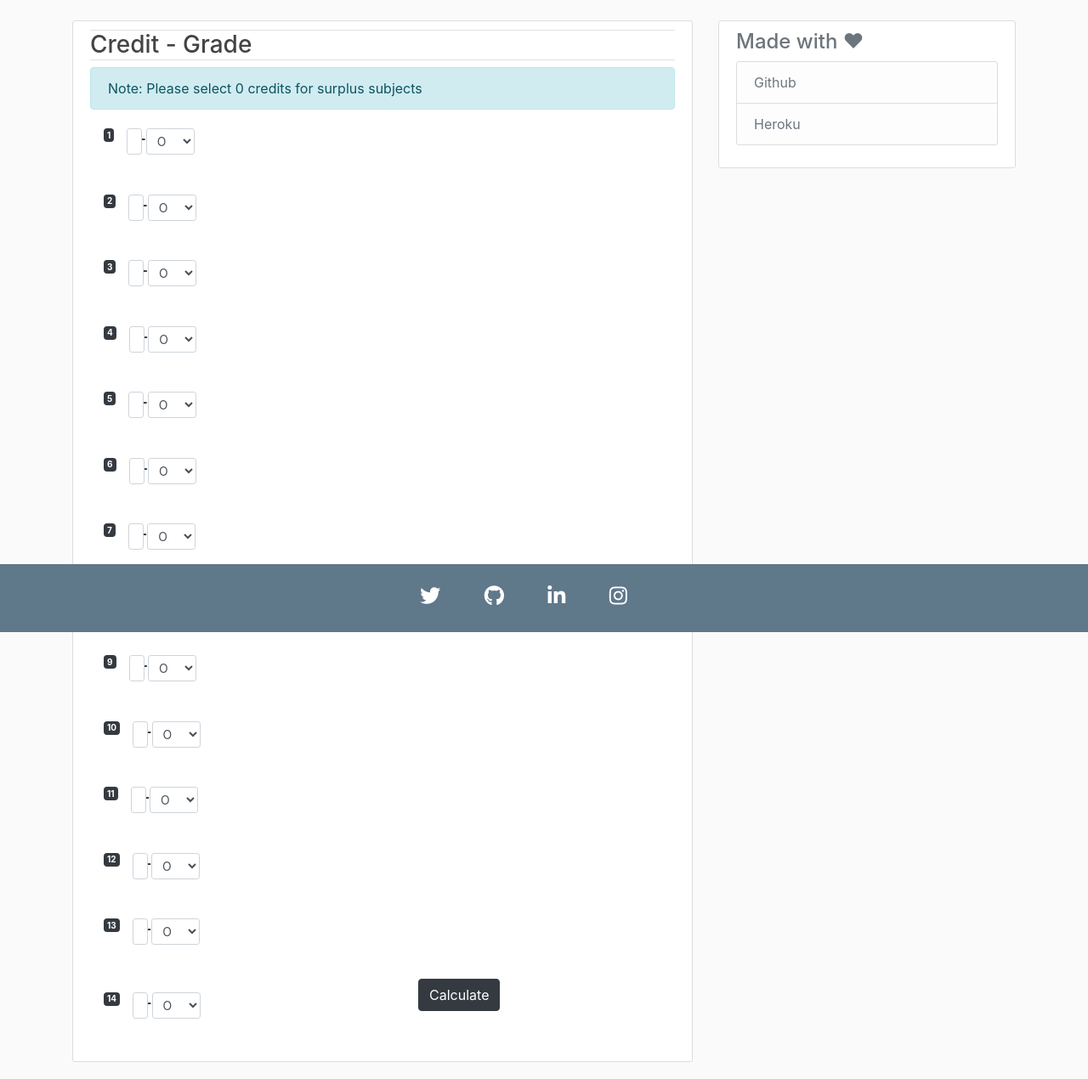
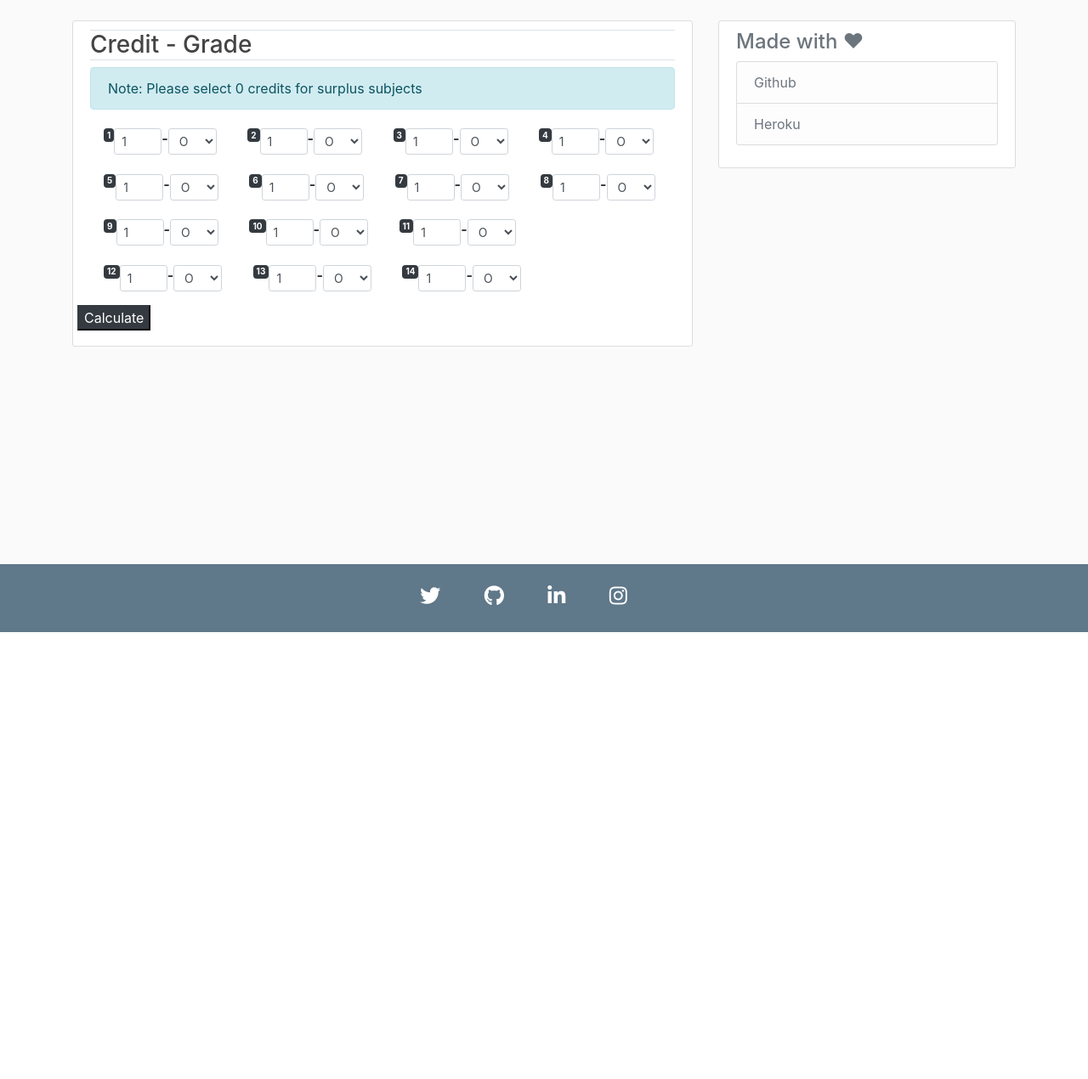
Before and after one commit to eshaan7/IPU_GPA_Calculator, a Flask app: page / in a window 1280 px wide. Shown: the part 56-1326 px from the top of the page at 85% size. After the commit the page ends 800 px from the top, so only its background shows below. Run offline with Flask 2, Linux system fonts and the light colour scheme; some libraries are stand-ins or nearby versions.

Commit message:
better css, lol, sure

```diff
--- a/static/main.css
+++ b/static/main.css
@@ -44,7 +44,9 @@
   height: 1rem !important;
 }
 
-
+.form-control-number {
+  width: 3.5rem !important;
+}
 
 /* FOOTER */
 
--- a/templates/index.html
+++ b/templates/index.html
@@ -8,7 +8,7 @@
                 {% for i in range(no_of_subjects) %}
                   <div class="inline">
                     <span class="badge badge-dark">{{ i+1 }}</span>
-                    <fieldset class="col-sm-1">
+                    <fieldset>
                       <div class="form-group">
                         <input class="form-control form-control-number form-control-sm" name="credits[]" value="1" placeholder="1" type="number">
                       </div>
@@ -24,13 +24,13 @@
                             <option value="B">B</option>
                             <option value="C">C</option>
                             <option value="P">P</option>
-                        </select> <br/>
+                        </select>
                        </div>
                     </fieldset>
                   </div>
                 {% endfor %}
-
-                <button class="btn btn-dark mb-2" id="submit">Calculate</button>
+                <div class="row">
+                <button class="rowbtn btn-dark mb-2" id="submit">Calculate</button></div>
             </form>
             {% if FinalGPA %}
             <div class="alert alert-info mb-3" role="alert">
```
